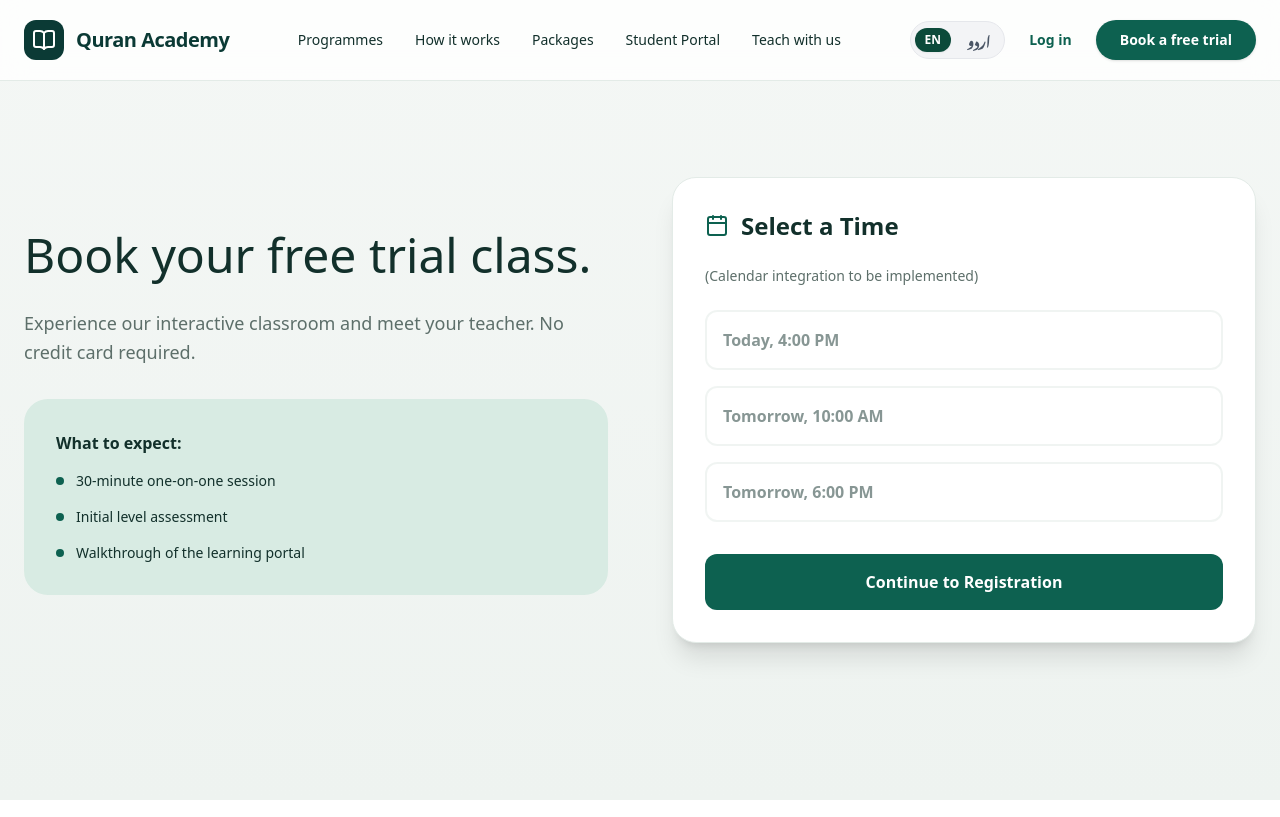
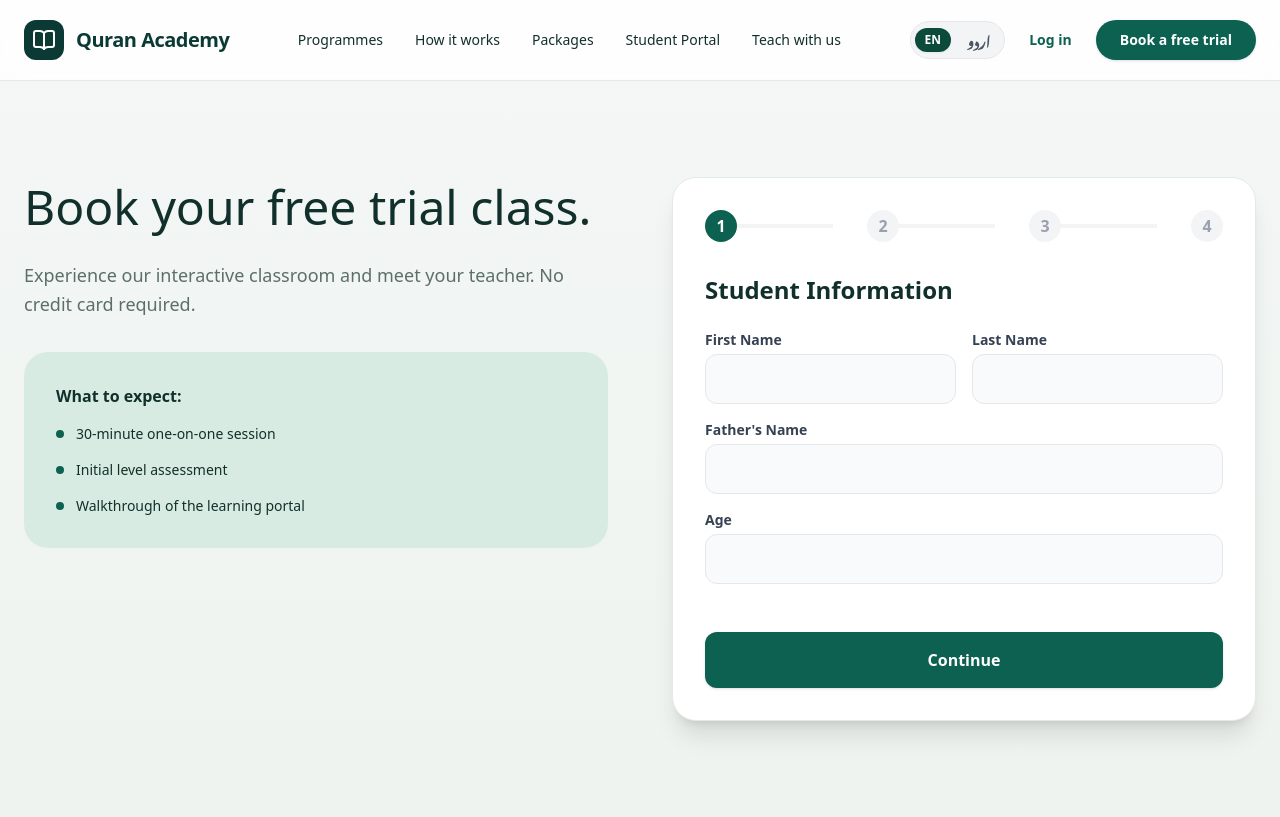
Before and after one commit to mdawoodali/QURAN-ACADEMY-APP, a Next.js app in the folder apps/web/: page /trial in a window 1280 px wide. Built offline with nearby package versions, Linux system fonts and the light colour scheme; a web font is replaced by a local one.

Commit message:
feat(trial): assemble trial booking page with TrialFunnel component

```diff
--- a/apps/web/src/app/(public)/trial/page.tsx
+++ b/apps/web/src/app/(public)/trial/page.tsx
@@ -1,11 +1,10 @@
-import Link from "next/link";
-import { Calendar } from "lucide-react";
+import TrialFunnel from './TrialFunnel';
 
 export default function FreeTrialPage() {
   return (
     <main className="w-full max-w-[1280px] mx-auto px-6 py-12 md:py-24">
-      <div className="grid grid-cols-1 lg:grid-cols-2 gap-16 items-center">
-        <div>
+      <div className="grid grid-cols-1 lg:grid-cols-2 gap-16 items-start">
+        <div className="sticky top-24">
           <h1 className="text-4xl md:text-5xl font-serif text-[var(--color-ink)] mb-6 leading-tight">
             Book your free trial class.
           </h1>
@@ -31,30 +30,8 @@ export default function FreeTrialPage() {
           </div>
         </div>
 
-        <div className="bg-white rounded-3xl p-8 border border-[var(--color-line)] shadow-xl">
-          <h2 className="text-2xl font-bold text-[var(--color-ink)] mb-6 flex items-center gap-3">
-            <Calendar className="text-[var(--color-green-600)]" /> Select a Time
-          </h2>
-
-          <p className="text-[var(--color-muted)] text-sm mb-6">
-            (Calendar integration to be implemented)
-          </p>
-
-          <div className="space-y-4 mb-8 opacity-50">
-            <button className="w-full border-2 border-[var(--color-line)] rounded-xl p-4 text-left font-bold text-[var(--color-ink)]">
-              Today, 4:00 PM
-            </button>
-            <button className="w-full border-2 border-[var(--color-line)] rounded-xl p-4 text-left font-bold text-[var(--color-ink)]">
-              Tomorrow, 10:00 AM
-            </button>
-            <button className="w-full border-2 border-[var(--color-line)] rounded-xl p-4 text-left font-bold text-[var(--color-ink)]">
-              Tomorrow, 6:00 PM
-            </button>
-          </div>
-
-          <Link href="/register/student" className="block w-full bg-[var(--color-green-600)] hover:bg-[var(--color-green-900)] text-white text-center font-bold py-4 rounded-xl transition-colors">
-            Continue to Registration
-          </Link>
+        <div>
+          <TrialFunnel />
         </div>
       </div>
     </main>
```
